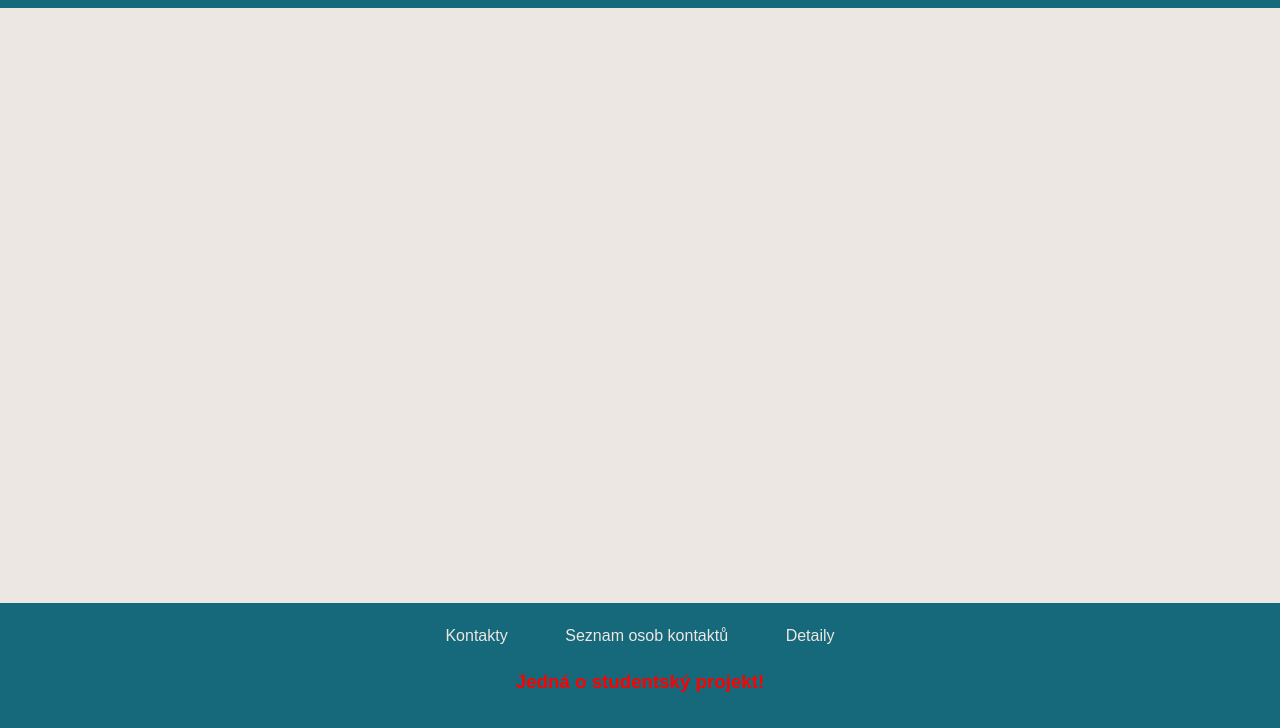
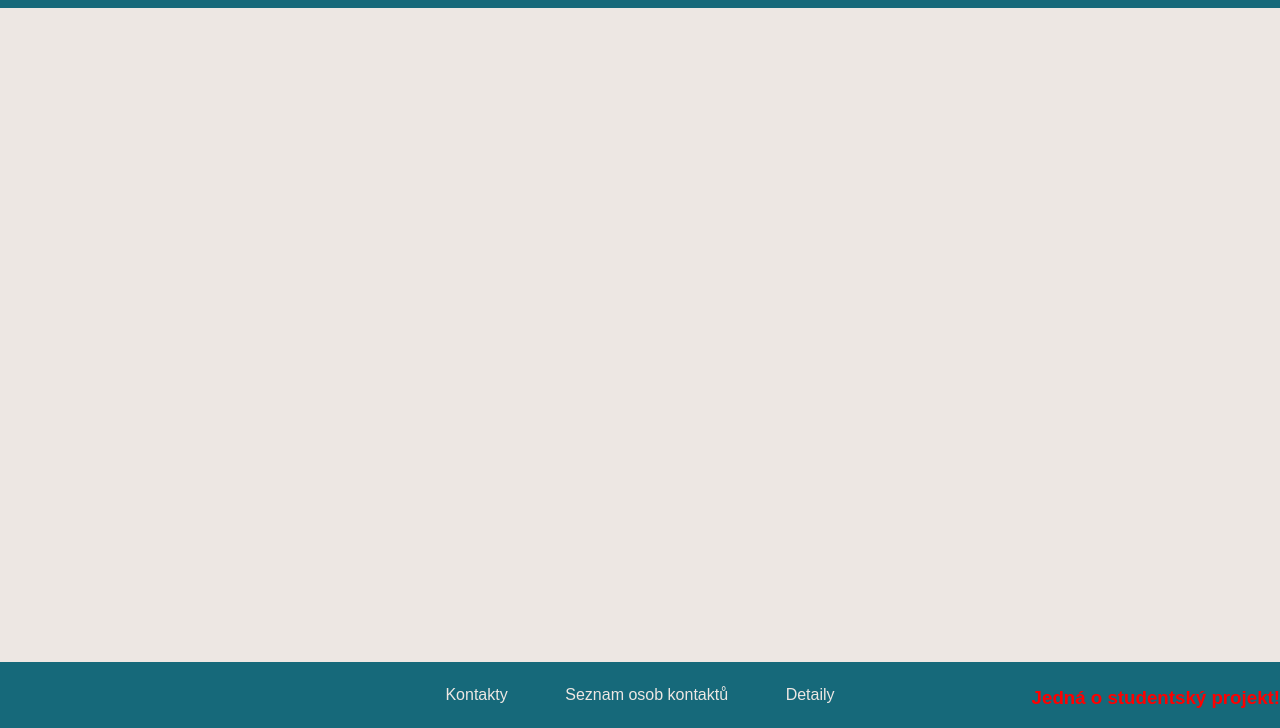
Before and after one commit to Sangfroidt/WebDesign-INFO, a plain HTML site: page proZaky.html in a window 1280 px wide. Shown: the part 72-800 px from the top of the page. Drawn offline with Linux system fonts and the light colour scheme.

Commit message:
studenstky projekt sticky note

```diff
--- a/proZaky.html
+++ b/proZaky.html
@@ -30,8 +30,10 @@
         <li><a href="seznamOsob">Seznam osob kontaktů</a></li>
         <li><a href="detaily.html">Detaily</a></li>
     </ul>
-    <h3 class="footer_disclaimer">Jedná o studentský projekt!</h3>
 </footer>
 
+<div class="studentskyProjekt">
+    <h3 class="footer_disclaimer">Jedná o studentský projekt!</h3>
+</div>
 </body>
 </html>
--- a/style.css
+++ b/style.css
@@ -196,6 +196,13 @@ footer a:hover {
 
 }
 
+.studentskyProjekt
+{
+	position: fixed;
+	bottom: 0;
+	right: 0;
+}
+
 @media only screen and (max-width: 639px) {
 }
 
```
Also changed, not shown: aktuality.html (+4 -1 lines), detaily.html (+3 -1 lines), index.html (+4 -3 lines), kontakty.html (+5 -2 lines), proRodice.html (+4 -1 lines), proUcitele.html (+4 -1 lines).
